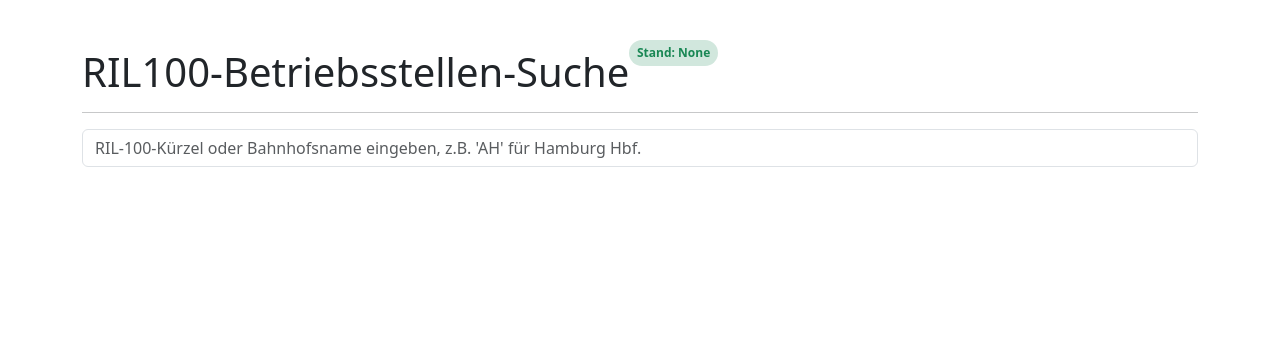
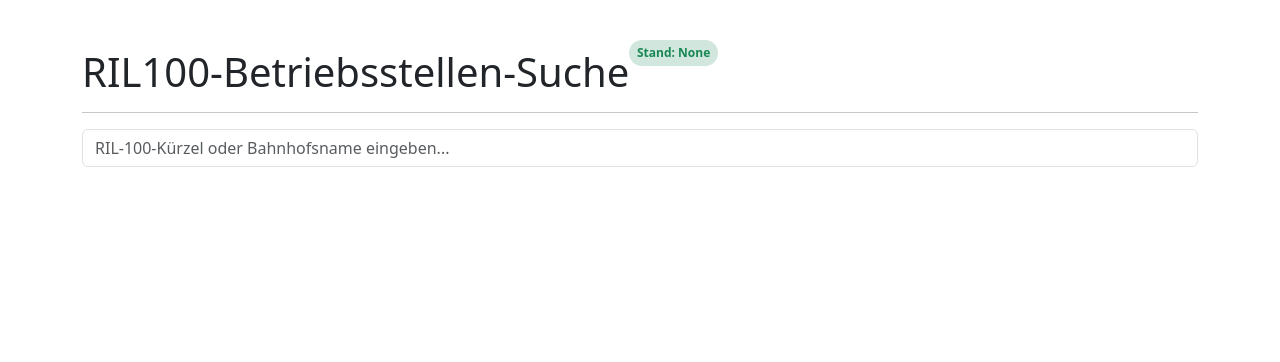
Before and after one commit to niggiover9000/railquery, a Flask app: page / in a window 1280 px wide. Shown: the part 58-420 px from the top of the page. Run offline with Flask 3, Linux system fonts and the light colour scheme; parts of the project's set-up code (start-up, migrations or seed data) failed here and were passed over; some libraries are stand-ins or nearby versions.

Commit message:
Updated Text in search field.

```diff
--- a/templates/index.html
+++ b/templates/index.html
@@ -19,7 +19,7 @@
         class="badge rounded-pill text-success bg-success-subtle d-inline align-top">Stand: {{ date }}</span>
     <hr>
 
-    <input type="text" id="searchInput" class="form-control" placeholder="RIL-100-Kürzel oder Bahnhofsname eingeben, z.B. 'AH' für Hamburg Hbf.">
+    <input type="text" id="searchInput" class="form-control" placeholder="RIL-100-Kürzel oder Bahnhofsname eingeben...">
     <ul id="results" class="list-group mt-3"></ul>
 
     <div class="fixed-bottom container">
```
Also changed, not shown: 1 other file.
